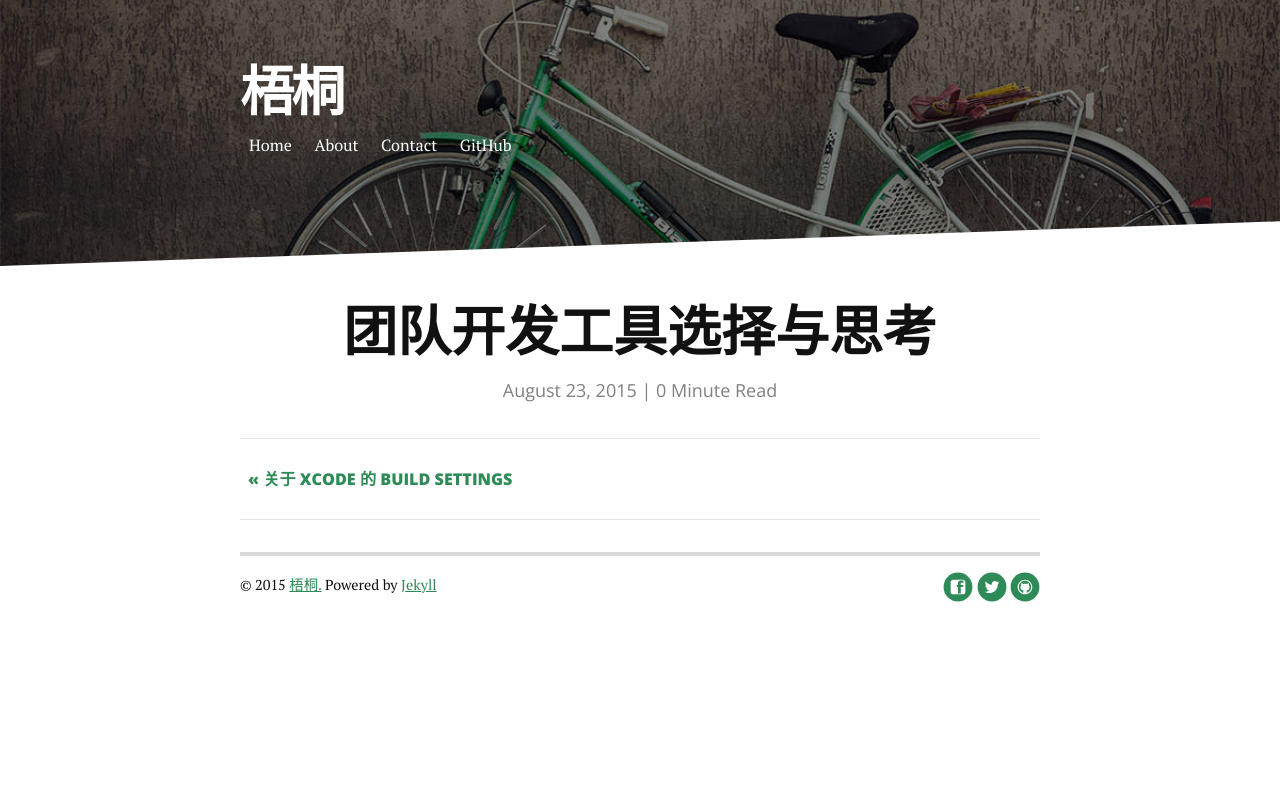
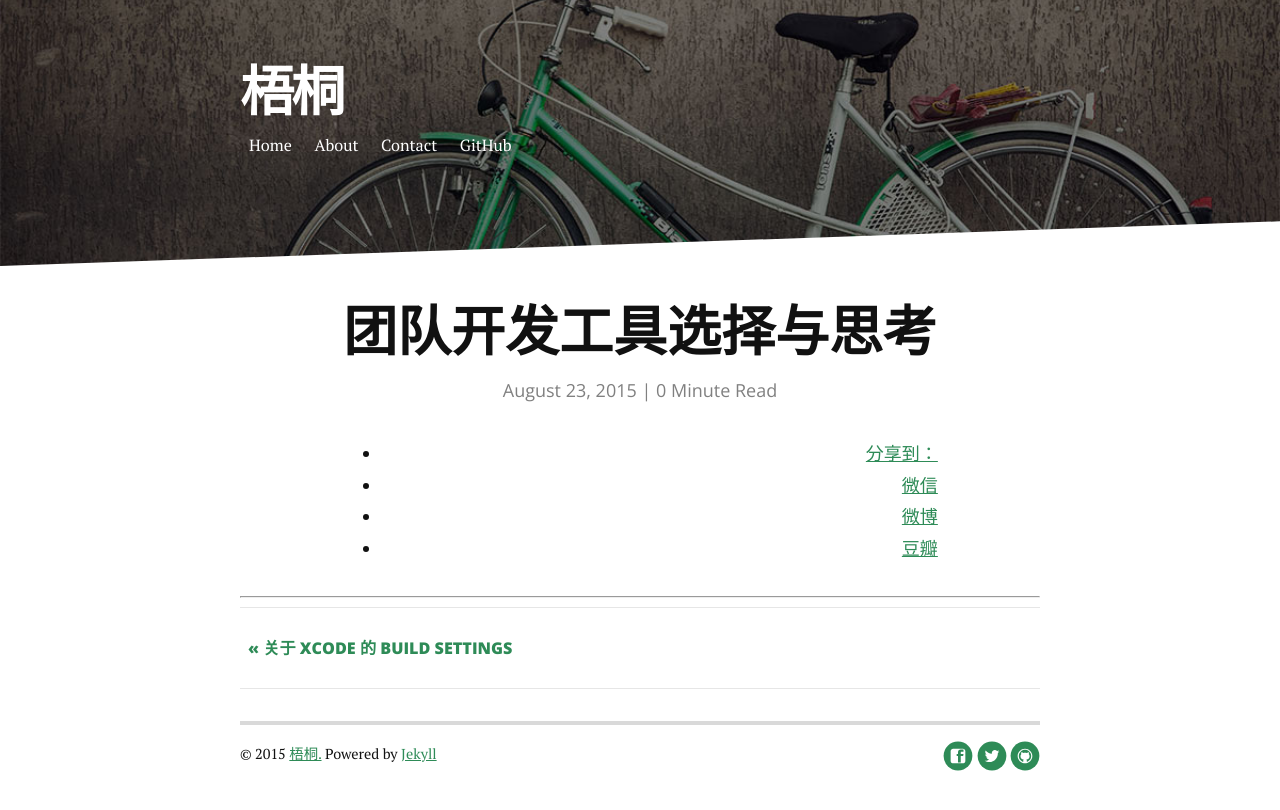
Before and after one commit to wutoz/wutoz.github.io, a Jekyll site: the page built from _posts/2015-8-23-团队开发工具选择与思考.markdown, in a window 1280 px wide. Shown: the top 810 px of the page. Built offline with Jekyll 4.4.1, drawn with Linux system fonts in a browser that asks for light colours; nearby versions of some CDN libraries; Markdown is read by kramdown in place of the engine named in the settings; comment, search, counter and statistics services are not loaded.

Commit message:
多说分享

```diff
--- a/_layouts/post.html
+++ b/_layouts/post.html
@@ -11,6 +11,28 @@ layout: default
   <p class="meta">{{ page.date | date: '%B %d, %Y' }} | <span class="time">{{ page.content | number_of_words | divided_by:180 }}</span> Minute Read</p>
 
   {{ content }}
+
+  <!-- 多说 Share start -->
+  </style>
+  <div class="ds-share"
+      style="text-align: right"
+      data-thread-key="{{page.id}}" data-title="{{page.title}}"
+      data-images="{{ site.url }}/{% if page.header-img %}{{ page.header-img }}{% else %}{{ site.header-img }}{% endif %}"
+      data-content="{{ content | strip_html | truncate:80 }} | 梧桐的个人博客"
+      data-url="{{site.url}}{{page.url}}">
+      <div class="ds-share-inline">
+        <ul  class="ds-share-icons-16">
+          <li data-toggle="ds-share-icons-more"><a class="ds-more" href="#">分享到：</a></li>
+          <li><a class="ds-wechat flat" href="javascript:void(0);" data-service="wechat">微信</a></li>
+          <li><a class="ds-weibo flat" href="javascript:void(0);" data-service="weibo">微博</a></li>
+          <li><a class="ds-douban flat" href="javascript:void(0);" data-service="douban">豆瓣</a></li>
+        </ul>
+        <div class="ds-share-icons-more">
+        </div>
+      </div>
+  <hr>
+  </div>
+  <!-- 多说 Share end-->
 
   <!-- POST NAVIGATION -->
   <div class="postNav clearfix">
```
